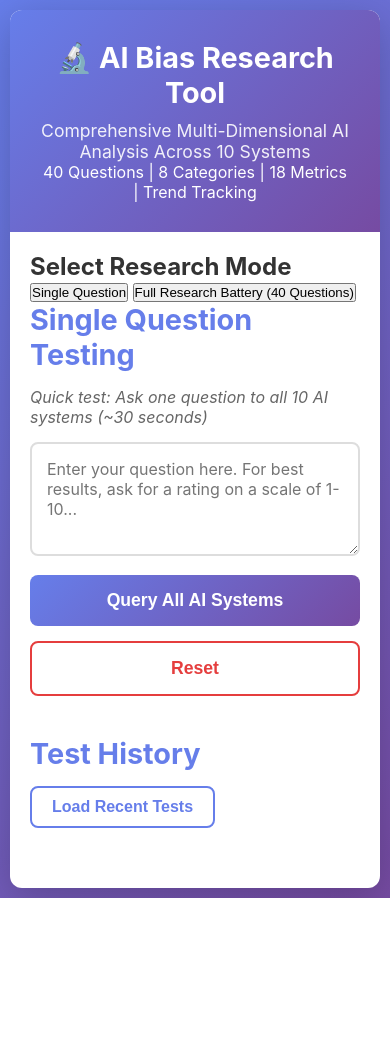
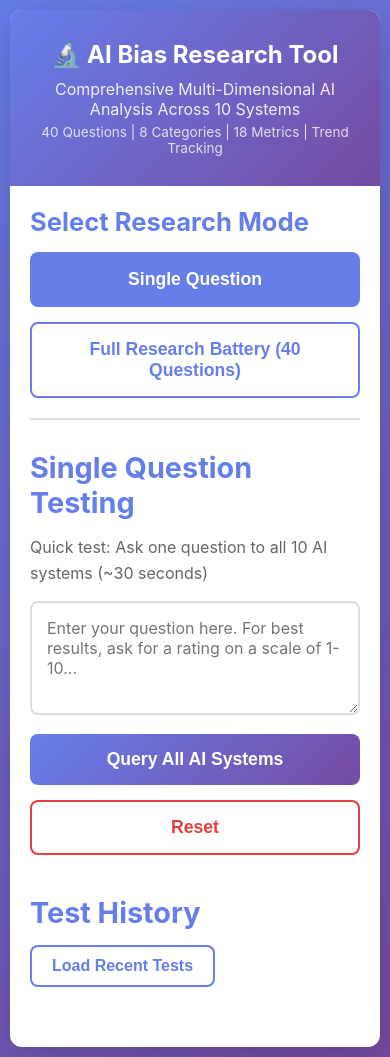
Before and after one commit to Hyperiongate/ai-bias-research, a Flask app: page / in a window 390 px wide. Before the commit the page ends 898 px from the top, so only its background shows below. Run offline with Flask 3, Linux system fonts and the light colour scheme.

Commit message:
Update style.css

```diff
--- a/static/style.css
+++ b/static/style.css
@@ -30,7 +35,7 @@ body {
 }
 
 .container {
-    max-width: 1200px;
+    max-width: 1400px;
     margin: 0 auto;
     background: white;
     border-radius: 12px;
@@ -53,18 +58,64 @@ header h1 {
 .subtitle {
     font-size: 1.1em;
     opacity: 0.9;
+    margin-bottom: 5px;
+}
+
+.subtitle-small {
+    font-size: 0.95em;
+    opacity: 0.8;
 }
 
 .main-content {
     padding: 30px;
 }
 
+/* Mode Selection */
+.mode-selection {
+    margin-bottom: 30px;
+    padding-bottom: 20px;
+    border-bottom: 2px solid #e0e0e0;
+}
+
+.mode-selection h2 {
+    color: #667eea;
+    margin-bottom: 15px;
+    font-size: 1.6em;
+}
+
+.mode-buttons {
+    display: flex;
+    gap: 15px;
+}
+
+.mode-btn {
+    flex: 1;
+    padding: 15px 25px;
+    font-size: 1.1em;
+    font-weight: 600;
+    border: 2px solid #667eea;
+    background: white;
+    color: #667eea;
+    border-radius: 8px;
+    cursor: pointer;
+    transition: all 0.3s;
+}
+
+.mode-btn:hover {
+    background: #f0f0ff;
+}
+
+.mode-btn.active {
+    background: #667eea;
+    color: white;
+}
+
 /* Query Section */
-.query-section {
+.query-section, .batch-section {
     margin-bottom: 40px;
 }
 
-.query-section h2 {
+.query-section h2, .batch-section h2 {
     color: #667eea;
     margin-bottom: 15px;
     font-size: 1.8em;
@@ -73,7 +124,7 @@ header h1 {
 .help-text {
     color: #666;
     margin-bottom: 15px;
-    font-style: italic;
+    line-height: 1.6;
 }
 
 #question-input {
@@ -420,7 +718,8 @@ header h1 {
     }
 
     .primary-btn,
-    .reset-btn {
+    .reset-btn,
+    .mode-btn {
         width: 100%;
     }
 
@@ -433,12 +732,41 @@ header h1 {
     .analysis-stats {
         grid-template-columns: repeat(2, 1fr);
     }
+
+    .mode-buttons {
+        flex-direction: column;
+    }
+
+    .profiles-header {
+        flex-direction: column;
+    }
+
+    .comparison-table {
+        font-size: 0.85em;
+    }
+
+    .comparison-table th,
+    .comparison-table td {
+        padding: 8px;
+    }
 }
 
 @media (max-width: 480px) {
     .analysis-stats {
         grid-template-columns: 1fr;
     }
+
+    header h1 {
+        font-size: 1.5em;
+    }
+
+    .subtitle {
+        font-size: 1em;
+    }
+
+    .subtitle-small {
+        font-size: 0.85em;
+    }
 }
 
 /* I did no harm and this file is not truncated */
```
Also changed, not shown: other parts of static/style.css (+268 -16 lines).
